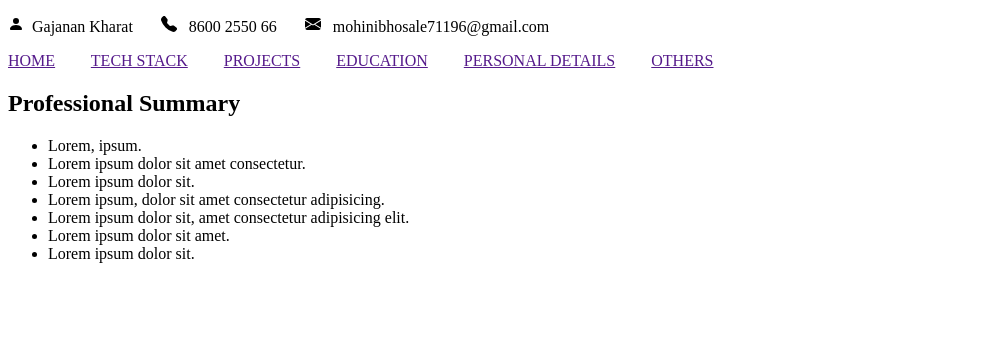
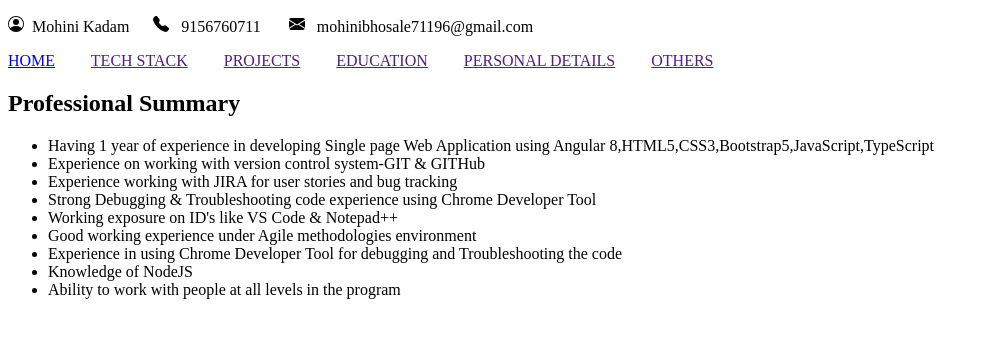
Before and after one commit to Mohinikirank/my-profile, a plain HTML site: page index.html in a window 1280 px wide. Shown: the whole page, without its empty margins (0-989 px from the left). Drawn offline with Linux system fonts and the light colour scheme.

Commit message:
design a home section
design a home section

```diff
--- a/index.html
+++ b/index.html
@@ -9,19 +9,11 @@
     <!-- Header section -->
     <header>
       <p>
-        <svg
-          xmlns="http://www.w3.org/2000/svg"
-          width="16"
-          height="16"
-          fill="currentColor"
-          class="bi bi-person-fill"
-          viewBox="0 0 16 16"
-        >
-          <path
-            d="M3 14s-1 0-1-1 1-4 6-4 6 3 6 4-1 1-1 1zm5-6a3 3 0 1 0 0-6 3 3 0 0 0 0 6"
-          />
+        <svg xmlns="http://www.w3.org/2000/svg" width="16" height="16" fill="currentColor" class="bi bi-person-circle" viewBox="0 0 16 16">
+          <path d="M11 6a3 3 0 1 1-6 0 3 3 0 0 1 6 0"/>
+          <path fill-rule="evenodd" d="M0 8a8 8 0 1 1 16 0A8 8 0 0 1 0 8m8-7a7 7 0 0 0-5.468 11.37C3.242 11.226 4.805 10 8 10s4.757 1.225 5.468 2.37A7 7 0 0 0 8 1"/>
         </svg>
-        &nbsp;Gajanan Kharat &nbsp; &nbsp; &nbsp;
+        &nbsp;Mohini Kadam&nbsp; &nbsp; &nbsp;
         <svg
           xmlns="http://www.w3.org/2000/svg"
           width="16"
@@ -35,7 +27,7 @@
             d="M1.885.511a1.745 1.745 0 0 1 2.61.163L6.29 2.98c.329.423.445.974.315 1.494l-.547 2.19a.68.68 0 0 0 .178.643l2.457 2.457a.68.68 0 0 0 .644.178l2.189-.547a1.75 1.75 0 0 1 1.494.315l2.306 1.794c.829.645.905 1.87.163 2.611l-1.034 1.034c-.74.74-1.846 1.065-2.877.702a18.6 18.6 0 0 1-7.01-4.42 18.6 18.6 0 0 1-4.42-7.009c-.362-1.03-.037-2.137.703-2.877z"
           />
         </svg>
-        &nbsp; 8600 2550 66 &nbsp; &nbsp; &nbsp;
+        &nbsp; 9156760711 &nbsp; &nbsp; &nbsp;
         <svg
           xmlns="http://www.w3.org/2000/svg"
           width="16"
@@ -54,7 +46,7 @@
 
     <!-- Navigation Section -->
     <nav>
-      <a href="">HOME</a> &nbsp; &nbsp; &nbsp; &nbsp;
+      <a href="#home">HOME</a> &nbsp; &nbsp; &nbsp; &nbsp;
       <a href="">TECH STACK</a> &nbsp; &nbsp; &nbsp; &nbsp;
       <a href="">PROJECTS</a> &nbsp; &nbsp; &nbsp; &nbsp;
       <a href="">EDUCATION</a> &nbsp; &nbsp; &nbsp; &nbsp;
@@ -68,13 +60,29 @@
       <section id="home">
         <h2>Professional Summary</h2>
         <ul>
-          <li>Lorem, ipsum.</li>
-          <li>Lorem ipsum dolor sit amet consectetur.</li>
-          <li>Lorem ipsum dolor sit.</li>
-          <li>Lorem ipsum, dolor sit amet consectetur adipisicing.</li>
-          <li>Lorem ipsum dolor sit, amet consectetur adipisicing elit.</li>
-          <li>Lorem ipsum dolor sit amet.</li>
-          <li>Lorem ipsum dolor sit.</li>
+          <li>
+            Having 1 year of experience in developing Single page Web
+            Application using Angular
+            8,HTML5,CSS3,Bootstrap5,JavaScript,TypeScript
+          </li>
+          <li>
+            Experience on working with version control system-GIT & GITHub
+          </li>
+          <li>
+            Experience working with JIRA for user stories and bug tracking
+          </li>
+          <li>
+            Strong Debugging & Troubleshooting code experience using Chrome
+            Developer Tool
+          </li>
+          <li>Working exposure on ID's like VS Code & Notepad++</li>
+          <li>Good working experience under Agile methodologies environment</li>
+          <li>
+            Experience in using Chrome Developer Tool for debugging and
+            Troubleshooting the code
+          </li>
+          <li>Knowledge of NodeJS</li>
+          <li>Ability to work with people at all levels in the program</li>
         </ul>
       </section>
     </section>
```
